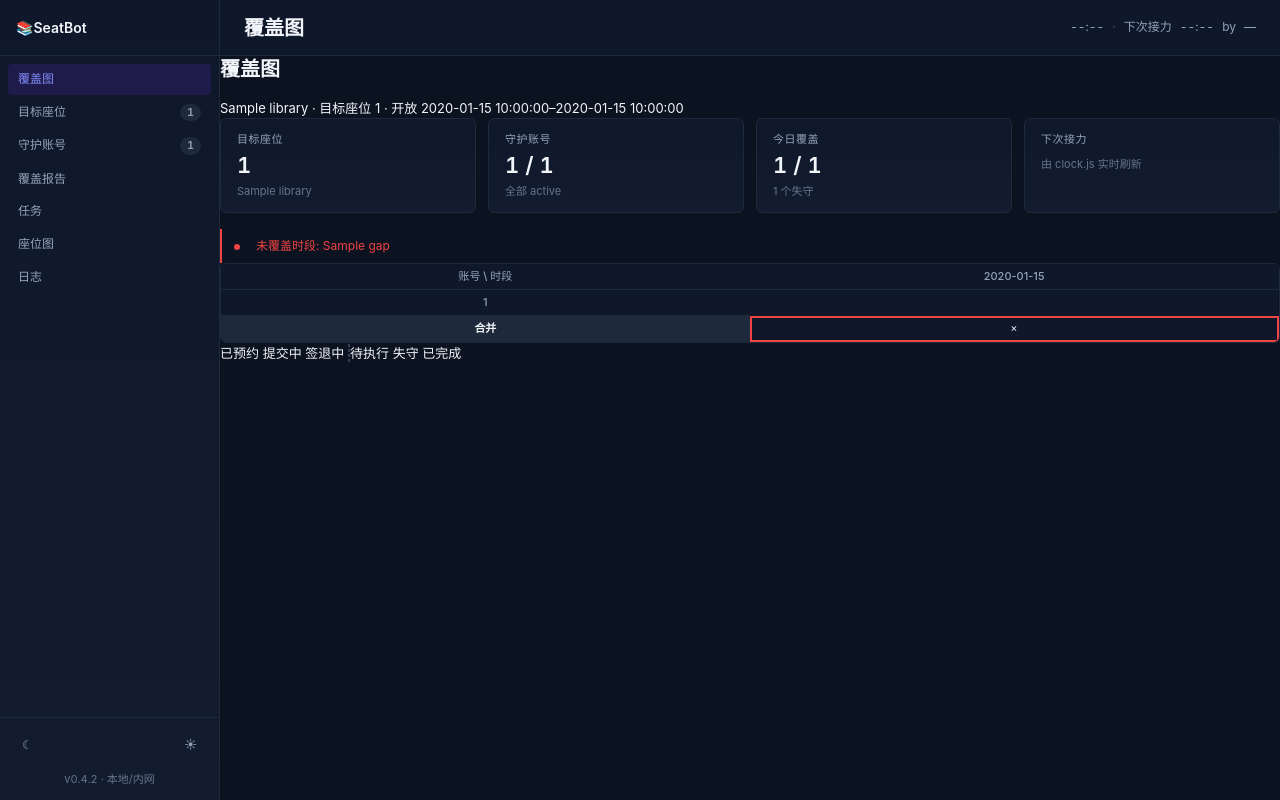
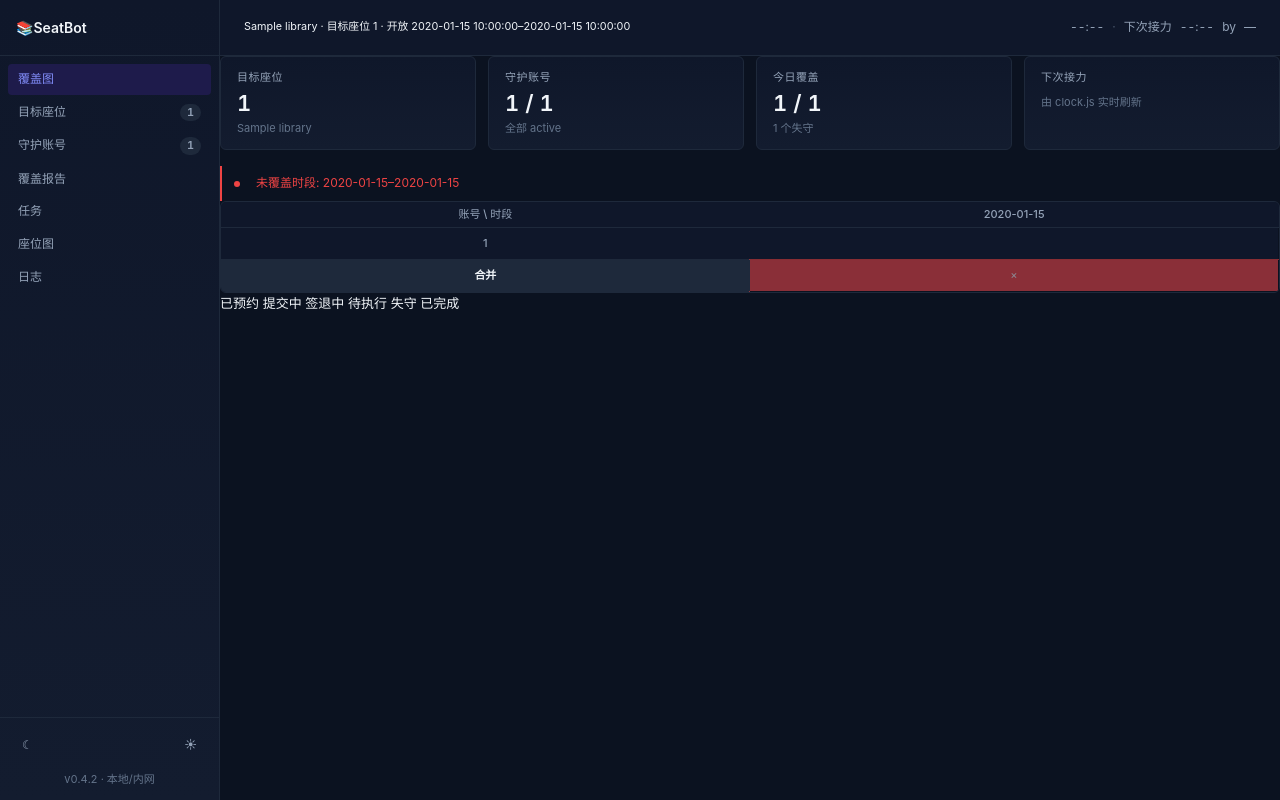
Before and after one commit to MissKisser/Library-Seat-Reservation, a Python web app: template seatbot/web/templates/dashboard.html in a window 1280 px wide. Run offline with Jinja, Linux system fonts and the light colour scheme; the template is opened without the code that fills it: most values are stand-ins (such as "Sample title", 1, 10 or a date in 2020).

Commit message:
fix(web): topbar single title, gantt cell specificity, sidebar cfg, gaps strftime

```diff
--- a/seatbot/web/static/style.css
+++ b/seatbot/web/static/style.css
@@ -1032,15 +1032,14 @@ ul, ol {
 }
 
 .gantt td.cell {
-  width: 28px;
-  min-width: 28px;
-  max-width: 28px;
-  height: 24px;
+  width: 32px;
+  min-width: 32px;
+  max-width: 32px;
+  height: 32px;
   padding: 0;
   border-right: 1px solid var(--bg-app);
   border-bottom: 1px solid var(--bg-app);
   position: relative;
-  background: transparent;
 }
 
 .gantt td.cell:hover {
@@ -1056,20 +1055,20 @@ ul, ol {
 .cell-submitting { background: var(--info); }
 .cell-leaving    { background: var(--warn); }
 .cell-pending {
-  background: transparent;
-  border: 1px dashed var(--border-strong);
+  background: rgba(148, 163, 184, 0.25);
   box-sizing: border-box;
 }
 .cell-failed     { background: var(--danger); }
-.cell-complete   { background: rgba(16, 185, 129, .35); }
+.cell-complete   { background: var(--success); opacity: 0.55; }
 .cell-empty      { background: transparent; }
 .cell-gap {
-  background: transparent;
-  outline: 2px solid var(--danger);
-  outline-offset: -2px;
+  background: var(--danger);
+  opacity: 0.55;
+  outline: 1px solid var(--danger);
 }
 
-:root[data-theme="light"] .cell-complete { background: rgba(5, 150, 105, .35); }
+:root[data-theme="light"] .cell-complete { opacity: 0.5; }
+:root[data-theme="light"] .cell-pending { background: rgba(100, 116, 139, 0.18); }
 :root[data-theme="light"] .gantt td.cell { border-right-color: var(--bg-app); }
 
 .gantt tr.coverage-row th {
--- a/seatbot/web/templates/_macros/topbar.html
+++ b/seatbot/web/templates/_macros/topbar.html
@@ -2,8 +2,8 @@
 {% macro topbar(title='', subtitle='') %}
 <header class="topbar">
   <div class="topbar-left">
-    <h1 class="title">{{ title }}</h1>
-    {% if subtitle %}<small class="subtitle">{{ subtitle }}</small>{% endif %}
+    {# Title is rendered by the page content (h1.page-title); topbar shows subtitle only #}
+    {% if subtitle and subtitle|trim %}<small class="subtitle">{{ subtitle }}</small>{% endif %}
   </div>
   <div class="topbar-right">
     <div class="topbar-clock" data-now="" data-next="">
--- a/seatbot/web/templates/base.html
+++ b/seatbot/web/templates/base.html
@@ -12,11 +12,12 @@
   <div class="app-shell" data-mobile-nav="closed">
     {% from "_macros/sidebar.html" import sidebar %}
     {{ sidebar(active=active_page or 'dashboard',
-                target_seat_num=cfg.library.target_seat_num,
-                accounts_count=accounts|length if accounts is defined else 0) }}
+                target_seat_num=(cfg.library.target_seat_num if cfg is defined and cfg.library is defined else '--'),
+                accounts_count=(accounts|length if accounts is defined else 0)) }}
     <div class="app-main">
       {% from "_macros/topbar.html" import topbar %}
-      {{ topbar(title=(self.title() if self.title is defined else 'SeatBot')) }}
+      {{ topbar(title=(self.title() if self.title is defined else 'SeatBot'),
+                subtitle=(self.subtitle() if self.subtitle is defined and self.subtitle()|trim else '')) }}
       <main class="app-content">
         {% block content %}{% endblock %}
       </main>
--- a/seatbot/web/templates/dashboard.html
+++ b/seatbot/web/templates/dashboard.html
@@ -1,23 +1,23 @@
 {% extends "base.html" %}
 {% block title %}覆盖图{% endblock %}
+{% block subtitle %}{{ cfg.library.room_name }} · 目标座位 {{ cfg.library.target_seat_num }} · 开放 {{ cfg.library.open_time }}–{{ cfg.library.close_time }}{% endblock %}
 {% from "_macros/stat_card.html" import stat_card %}
 {% from "_macros/banner.html" import banner %}
 {% from "_macros/gantt.html" import gantt %}
 {% block content %}
-<h1 class="page-title">覆盖图</h1>
-<p class="page-sub">{{ cfg.library.room_name }} · 目标座位 {{ cfg.library.target_seat_num }} · 开放 {{ cfg.library.open_time }}–{{ cfg.library.close_time }}</p>
-
 <div class="stat-grid">
   {{ stat_card(label="目标座位", value=cfg.library.target_seat_num, hint=cfg.library.room_name) }}
-  {{ stat_card(label="守护账号", value=accounts|length|string + " / " + accounts|length|string, hint="全部 active") }}
-  {% set covered = cells|rejectattr('accounts', 'equalto', []) | list | length %}
+  {{ stat_card(label="守护账号", value=(accounts|length|string + " / " + accounts|length|string), hint="全部 active") }}
+  {% set covered = cells|rejectattr('accounts_info', 'equalto', []) | list | length %}
   {% set total = cells|length %}
   {{ stat_card(label="今日覆盖", value=(covered|string + " / " + total|string), hint=("无失守" if not gaps else (gaps|length|string + " 个失守"))) }}
   {{ stat_card(label="下次接力", value=now_hhmm, hint="由 clock.js 实时刷新") }}
 </div>
 
 {% if gaps %}
-  {{ banner(level="error", text="未覆盖时段: " + gaps|map('string')|join(', ')) }}
+  {% set gap_text = [] %}
+  {% for g in gaps %}{% set _ = gap_text.append(g[0].strftime('%H:%M') + '–' + g[1].strftime('%H:%M')) %}{% endfor %}
+  {{ banner(level="error", text="未覆盖时段: " + gap_text|join(', ')) }}
 {% else %}
   {{ banner(level="ok", text="08:00-22:00 全部覆盖，无失守时段") }}
 {% endif %}
```
Also changed, not shown: seatbot/web/routes.py (+16 -10 lines).
